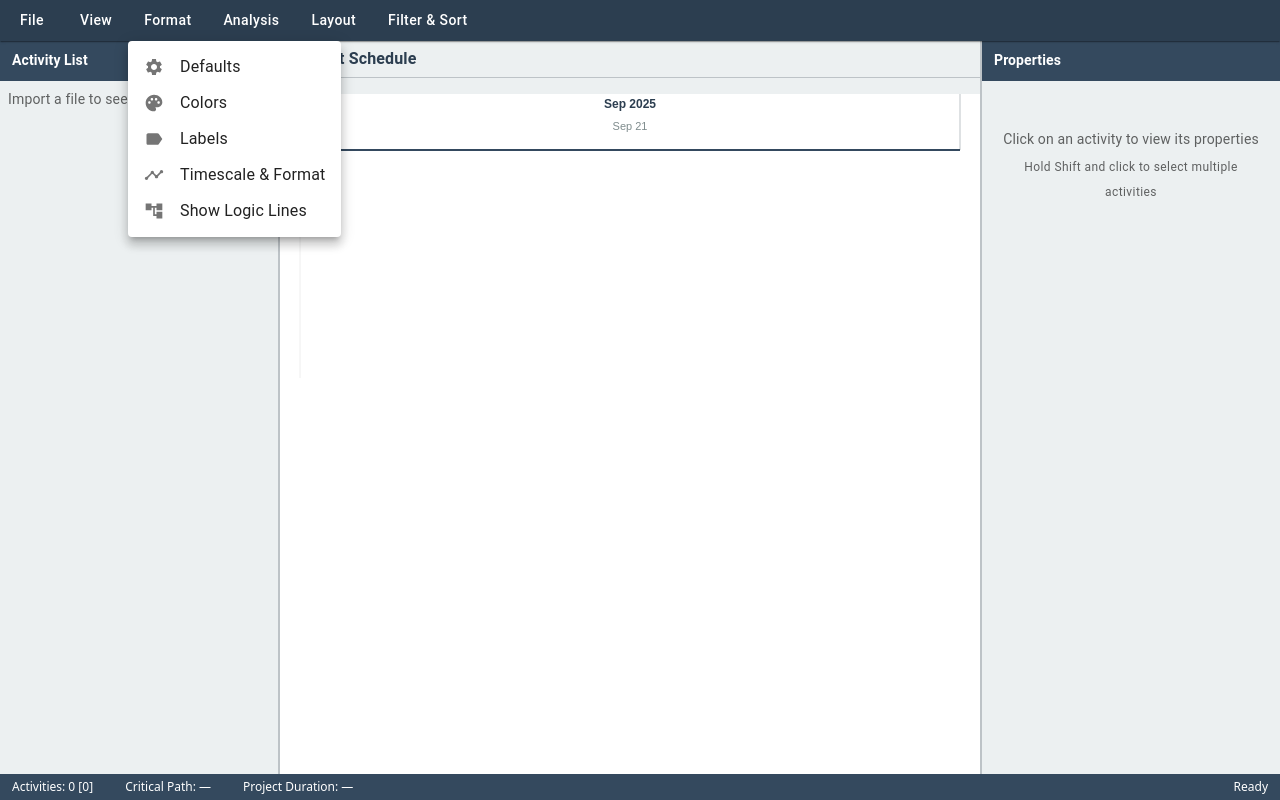
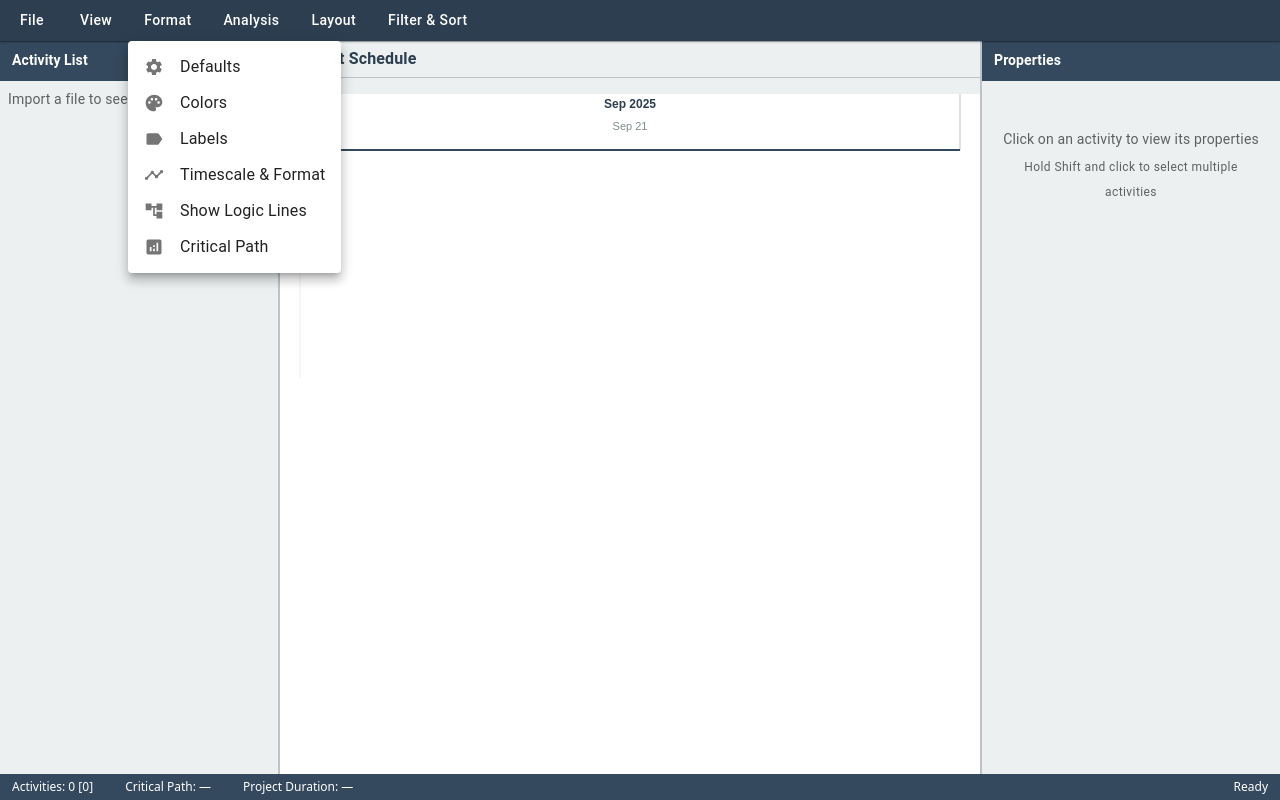
Before and after one commit to jimbubb1974/app, a React app: page / in a window 1280 px wide. Both pictures are taken after a click on the button "Format". Built offline with nearby package versions, Linux system fonts and the light colour scheme; some icons are missing; the HTML template or start-up script is replaced by a standard one.

Commit message:
Accessibility: blur focused triggers before opening dialogs to avoid aria-hidden focus warning

```diff
--- a/src/components/Toolbar.tsx
+++ b/src/components/Toolbar.tsx
@@ -133,6 +133,13 @@ export function Toolbar() {
     },
   } as const;
 
+  function blurActiveElement() {
+    try {
+      const active = document.activeElement as HTMLElement | null;
+      if (active) active.blur();
+    } catch {}
+  }
+
   return (
     <>
       <Box
@@ -220,6 +227,7 @@ export function Toolbar() {
         </MenuItem>
         <MenuItem
           onClick={() => {
+            blurActiveElement();
             setExportOpen(true);
             handleMenuClose(setFileMenuAnchor);
           }}
@@ -301,6 +309,7 @@ export function Toolbar() {
       >
         <MenuItem
           onClick={() => {
+            blurActiveElement();
             setSettingsOpen(true);
             handleMenuClose(setFormatMenuAnchor);
           }}
@@ -324,6 +333,7 @@ export function Toolbar() {
         </MenuItem>
         <MenuItem
           onClick={() => {
+            blurActiveElement();
             setTimescaleOpen(true);
             handleMenuClose(setFormatMenuAnchor);
           }}
@@ -335,6 +345,7 @@ export function Toolbar() {
         </MenuItem>
         <MenuItem
           onClick={() => {
+            blurActiveElement();
             setLogicLinesEnabled(!logicLinesEnabled);
             handleMenuClose(setFormatMenuAnchor);
           }}
@@ -346,6 +357,18 @@ export function Toolbar() {
             {logicLinesEnabled ? "Hide Logic Lines" : "Show Logic Lines"}
           </ListItemText>
         </MenuItem>
+        <MenuItem
+          onClick={() => {
+            blurActiveElement();
+            setCriticalPathOpen(true);
+            handleMenuClose(setFormatMenuAnchor);
+          }}
+        >
+          <ListItemIcon>
+            <Analytics fontSize="small" />
+          </ListItemIcon>
+          <ListItemText>Critical Path</ListItemText>
+        </MenuItem>
       </Menu>
 
       {/* Analysis Menu */}
@@ -356,16 +379,11 @@ export function Toolbar() {
         anchorOrigin={{ vertical: "bottom", horizontal: "left" }}
         transformOrigin={{ vertical: "top", horizontal: "left" }}
       >
-        <MenuItem
-          onClick={() => {
-            setCriticalPathOpen(true);
-            handleMenuClose(setAnalysisMenuAnchor);
-          }}
-        >
+        <MenuItem onClick={() => handleMenuClose(setAnalysisMenuAnchor)}>
           <ListItemIcon>
             <Analytics fontSize="small" />
           </ListItemIcon>
-          <ListItemText>Critical Path</ListItemText>
+          <ListItemText>Coming Soon</ListItemText>
         </MenuItem>
       </Menu>
 
@@ -385,6 +403,7 @@ export function Toolbar() {
         </MenuItem>
         <MenuItem
           onClick={() => {
+            blurActiveElement();
             setAutoLayoutOpen(true);
             handleMenuClose(setLayoutMenuAnchor);
           }}
@@ -417,6 +436,7 @@ export function Toolbar() {
       >
         <MenuItem
           onClick={() => {
+            blurActiveElement();
             setFilterOpen(true);
             handleMenuClose(setFilterSortMenuAnchor);
           }}
@@ -428,6 +448,7 @@ export function Toolbar() {
         </MenuItem>
         <MenuItem
           onClick={() => {
+            blurActiveElement();
             setSortOpen(true);
             handleMenuClose(setFilterSortMenuAnchor);
           }}
```
